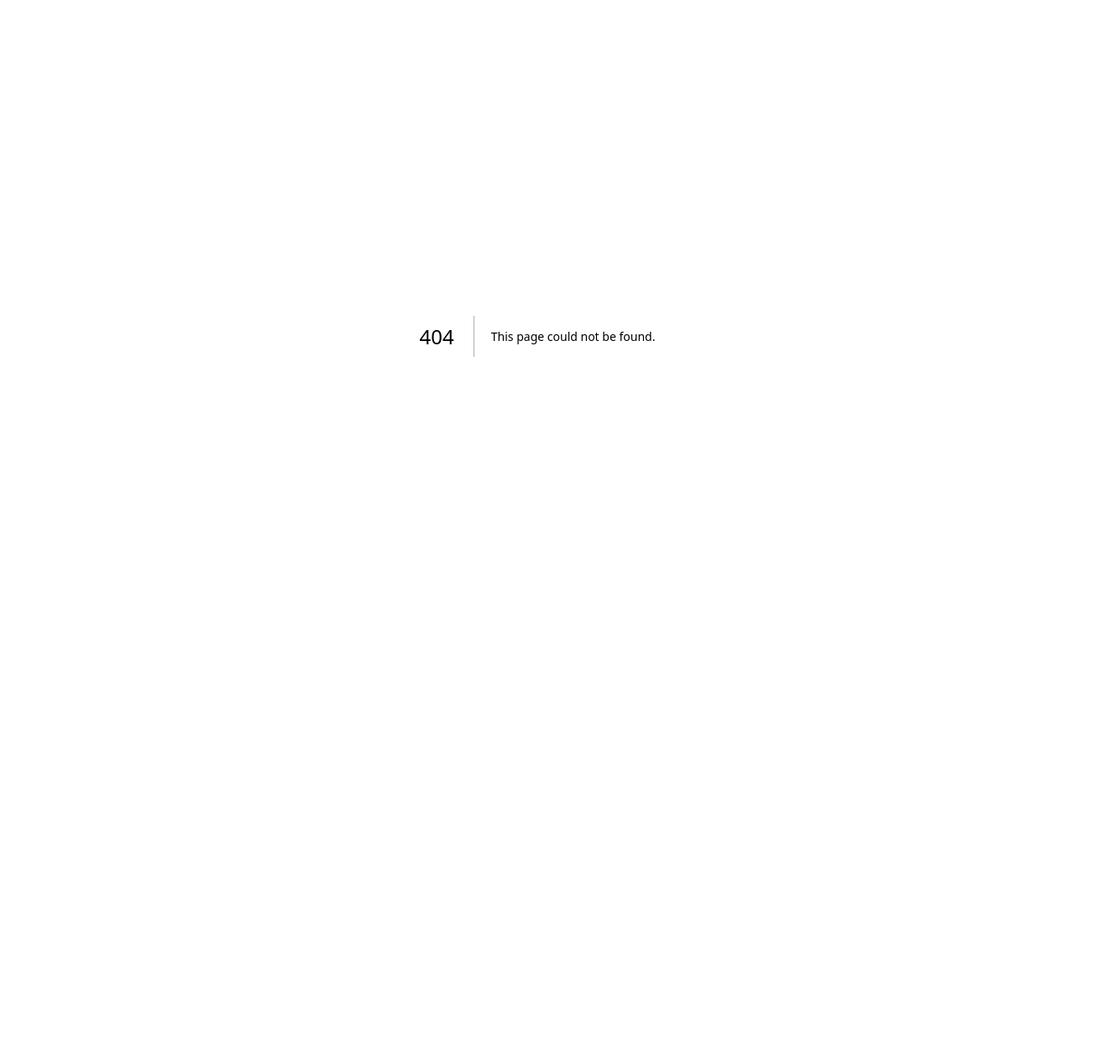
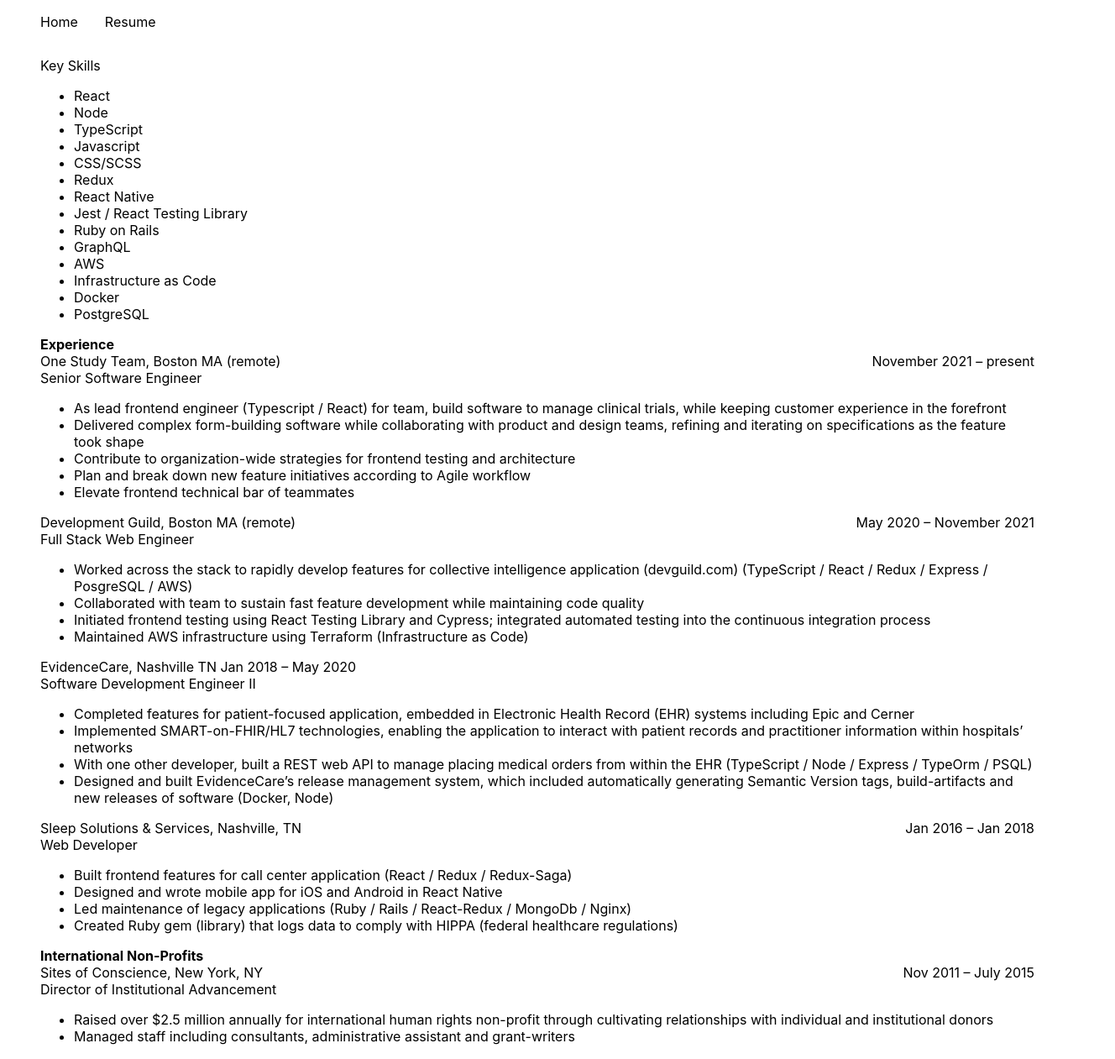
Before and after one commit to benjaminaplin/aplin-next, a Next.js app: page /resume in a window 1280 px wide. Before the commit this address had no page. Shown: the top 1261 px of the page at 84% size, 1328 px wide, since content can reach past the window. Before the commit the page ends 800 px from the top, so only its background shows below. Built offline with nearby package versions, Linux system fonts and the light colour scheme.

Commit message:
add resume

```diff
--- /dev/null
+++ b/pages/UI/footer/index.tsx
@@ -0,0 +1,22 @@
+import styles from '../../../styles/Home.module.css'
+import { ImLinkedin } from "react-icons/im";
+import { FaGithub } from "react-icons/fa";
+
+
+export const Footer = () => {
+  return (
+    <footer className={styles.footer}>
+    <a href='https://www.linkedin.com/in/benjaminaplin/'>
+      <ImLinkedin size='64'/>
+    </a>
+    <a href='https://github.com/benjaminaplin'>
+      <FaGithub size='64'/>
+    </a>
+    <div className={styles.contact}>
+      <p>Ben Aplin</p>
+      <p>benjaminaplin@gmail.com</p>
+      <p>917 750 6949</p>
+    </div>
+  </footer>
+  )
+}
--- /dev/null
+++ b/pages/UI/header/index.tsx
@@ -0,0 +1,11 @@
+import Link from 'next/link';
+import styles from '../../../styles/Header.module.css'
+
+export const Header = () => {
+  return (
+    <div className={styles.headerContainer}>
+      <Link className={styles.headerItem} href="/">Home</Link>
+      <Link className={styles.headerItem} href="/resume">Resume</Link>
+    </div>
+  )
+}
--- /dev/null
+++ b/pages/resume.tsx
@@ -0,0 +1,131 @@
+import { Header } from "./UI/header"
+import styles from '../styles/Home.module.css'
+import resumeStyles from '../styles/Resume.module.css'
+import { Footer } from "./UI/footer"
+
+const keySkills = [
+  'React',
+  'Node',
+  'TypeScript',
+  'Javascript',
+  'CSS/SCSS',
+  'Redux',
+  'React Native',
+  'Jest /  React Testing Library',
+  'Ruby on Rails',
+  'GraphQL',
+  'AWS',
+  'Infrastructure as Code',
+  'Docker',
+  'PostgreSQL',
+]
+
+const Resume = () => {
+  return (
+    <div className={styles.container}>
+      <Header />
+      <main className={resumeStyles.main}>
+        <div >Key Skills</div>
+        <div className={resumeStyles.keySkills}>
+          <ul>{
+            keySkills.map((skill: string) => {
+              return <li>{skill}</li>
+            })}
+            </ul>
+        </div>
+
+        <div className={resumeStyles.header}>Experience</div>
+        <div className={resumeStyles.companyHeader}>
+          <div>One Study Team, Boston MA (remote) </div>
+          <div>November 2021 – present</div>
+        </div>
+
+        Senior Software Engineer
+        <div>
+          <ul>
+            <li>As lead frontend engineer (Typescript / React) for team, build software to manage clinical trials, while keeping customer experience in the forefront</li>
+            <li>Delivered complex form-building software while collaborating with product and design teams, refining and iterating on specifications as the feature took shape</li>
+            <li>Contribute to organization-wide strategies for frontend testing and architecture</li>
+            <li>Plan and break down new feature initiatives according to Agile workflow</li>
+            <li>Elevate frontend technical bar of teammates</li>
+          </ul>
+        </div>
+        <div className={resumeStyles.companyHeader}>
+        <div>Development Guild, Boston MA (remote)	</div>		<div> May 2020 – November 2021</div>
+        </div>
+
+        Full Stack Web Engineer
+        <div>
+          <ul>
+            <li>Worked across the stack to rapidly develop features for collective intelligence application (devguild.com) (TypeScript / React / Redux / Express / PosgreSQL / AWS)</li>
+            <li>Collaborated with team to sustain fast feature development while maintaining code quality</li>
+            <li>Initiated frontend testing using React Testing Library and Cypress; integrated automated testing into the continuous integration process</li>
+            <li>Maintained AWS infrastructure using Terraform (Infrastructure as Code)</li>
+          </ul>
+        </div>
+        <div className={resumeStyles.companyHeader}>
+        EvidenceCare, Nashville TN							Jan 2018 – May 2020
+        </div>
+
+        Software Development Engineer II
+        <div>
+          <ul>
+            <li>Completed features for patient-focused application, embedded in Electronic Health Record (EHR) systems including Epic and Cerner</li>
+            <li>Implemented SMART-on-FHIR/HL7 technologies, enabling the application to interact with patient records and practitioner information within hospitals’ networks</li>
+            <li>With one other developer, built a REST web API to manage placing medical orders from within the EHR (TypeScript / Node / Express / TypeOrm / PSQL)</li>
+            <li>Designed and built EvidenceCare’s release management system, which included automatically generating Semantic Version tags, build-artifacts and new releases of software (Docker, Node) </li>
+          </ul>
+        </div>
+
+        <div className={resumeStyles.companyHeader}>
+        <div>Sleep Solutions & Services, Nashville, TN	</div>			<div>	 Jan 2016 – Jan 2018</div>
+        </div>
+
+        Web Developer
+        <div>
+          <ul>
+            <li>Built frontend features for call center application (React / Redux / Redux-Saga)</li>
+            <li>Designed and wrote mobile app for iOS and Android in React Native</li>
+            <li>Led maintenance of legacy applications (Ruby / Rails / React-Redux / MongoDb / Nginx) </li>
+            <li>Created Ruby gem (library) that logs data to comply with HIPPA (federal healthcare regulations) </li>
+          </ul>
+        </div>
+
+        <div className={resumeStyles.header}>International Non-Profits</div>
+
+        <div className={resumeStyles.companyHeader}>
+        <div>Sites of Conscience, New York, NY	</div>			<div>	Nov 2011 – July 2015</div>
+        </div>
+
+        Director of Institutional Advancement
+        <div>
+        <ul>
+          <li>Raised over $2.5 million annually for international human rights non-profit through cultivating relationships with individual and institutional donors</li>
+          <li>Managed staff including consultants, administrative assistant and grant-writers</li>
+        </ul>
+
+        </div>
+        <div className={resumeStyles.companyHeader}>
+
+        <div>Hunger Project, New York, NY	</div><div>			July 2009 – Nov 2011</div>
+        </div>
+        Director of Foundation Relations
+        <div>
+          <ul>
+            <li>Worked with partners around the world and managed portfolio of foundations supporting economic development programs</li>
+          </ul>
+        </div>
+
+        <div className={resumeStyles.header}>Education</div>
+
+        <p>Web Development Immersive, General Assembly, New York, NY</p>
+        <p>M.A. Latin American Studies, New York University</p>
+        <p>B.A. English Literature, University of Tennessee at Chattanooga</p>
+
+      </main>
+      <Footer />
+    </div>
+  )
+}
+
+export default Resume
--- /dev/null
+++ b/styles/Header.module.css
@@ -0,0 +1,8 @@
+.headerContainer {
+  display: flex;
+  justify-content: flex-start;
+}
+
+.headerItem {
+  margin: 1rem;
+}
--- /dev/null
+++ b/styles/Resume.module.css
@@ -0,0 +1,17 @@
+.header {
+  font-weight: bold;
+}
+
+.keySkills {
+  width: 100vw;
+}
+
+.main {
+  text-align: left;
+  padding: 1rem;
+}
+
+.companyHeader {
+  display: flex;
+  justify-content: space-between;
+}
```
Also changed, not shown: pages/index.tsx (+5 -28 lines).
